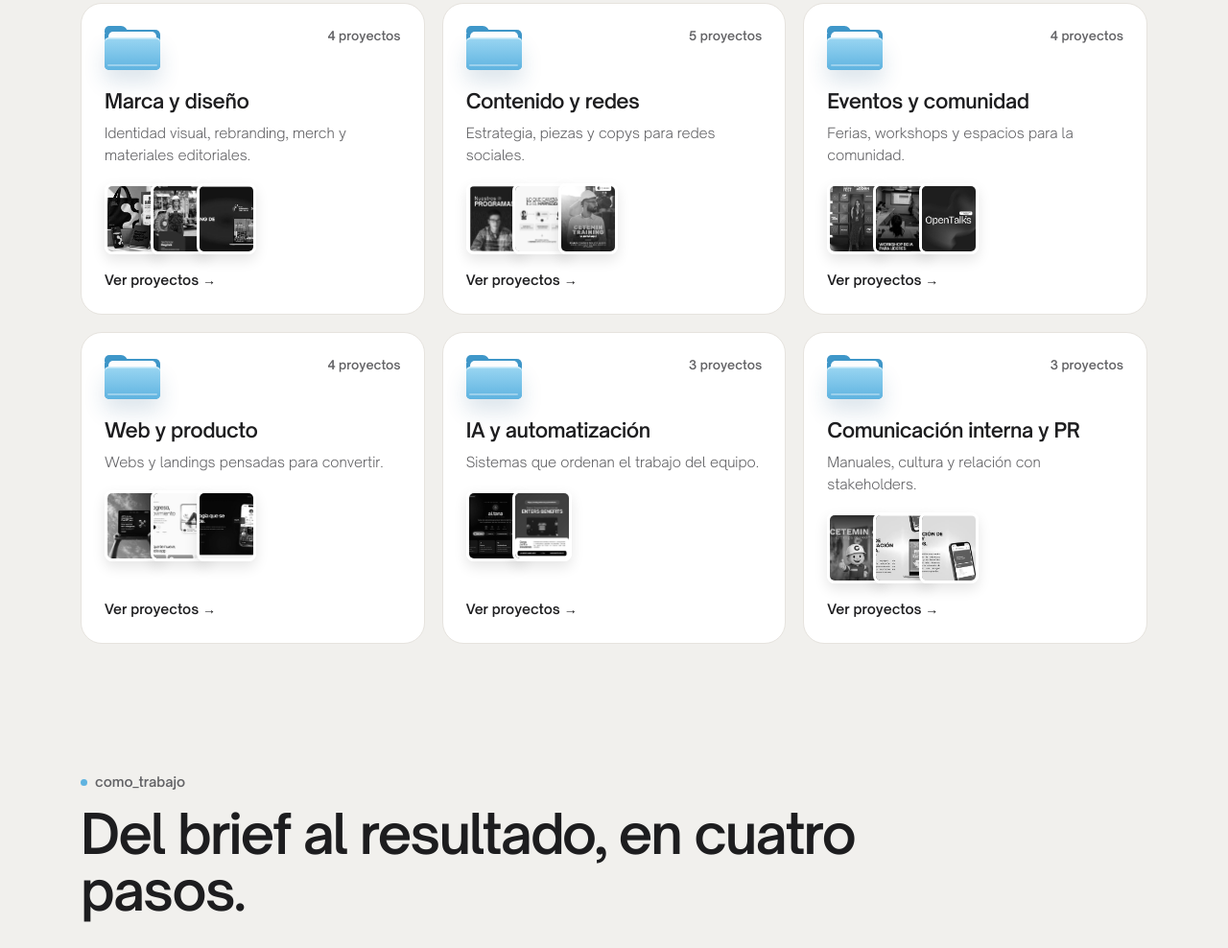
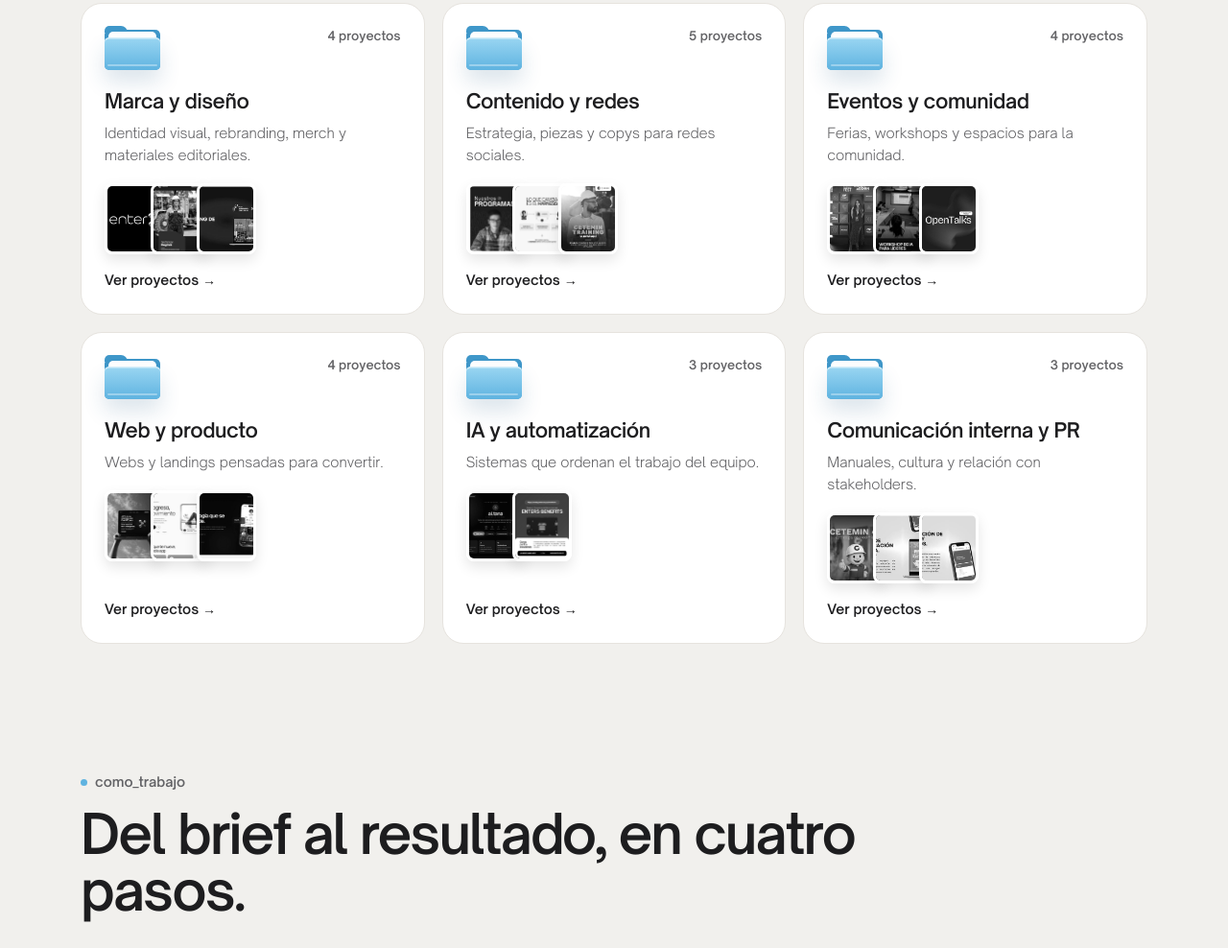
Before and after one commit to naaria/portafolio, a plain HTML site: page index.html in a window 1280 px wide. Shown: the part 2852-3840 px from the top of the page at 96% size. Drawn offline with Linux system fonts and the light colour scheme.

Commit message:
EnterX: logo como portada del proyecto
Co-Authored-By: Claude Opus 5.5 <noreply@anthropic.com>

```diff
--- a/index.html
+++ b/index.html
@@ -499,12 +499,12 @@ const AREAS = [
 
 const P = {
   "enterx": {titulo: "EnterX: una marca para empresas, desde cero", marca: "ENTER", tipo: "Trabajo", anio: "2026",
-    portada: "img/casos/enterx-merch.webp",
+    portada: "img/enterx/logo-portada.webp",
     resumen: "Concepto, identidad, voz de marca, merch y materiales para la unidad B2B de ENTER.",
     reto: "ENTER necesitaba hablarle a empresas con una marca propia, distinta a la de su escuela para estudiantes.",
     hice: ["Concepto, identidad visual y voz de marca.", "Merch: tote bag, tarjetero para celular, libreta «Pensar mejor. Ejecutar mejor.» y flyer.", "Brochures y materiales para cada servicio."],
     res: "Una marca con su propia línea de servicios (workshops, Workshop in Company y Cotiza) y presencia en web, redes y eventos.",
-    imgs: [["img/casos/enterx-merch.webp", "Merch de EnterX"], ["img/servicios/branding-enterx.webp", "Logotipo de EnterX"], ["img/casos/enterx-brochure.webp", "Brochure de EnterX"], ["img/enterx/enter-soluciones.webp", "Banner Enter Soluciones"], ["img/casos/enterx-tote-arte.webp", "Arte del tote para serigrafía"], ["img/casos/enterx-tote.webp", "Tote bag"]]},
+    imgs: [["img/enterx/logo-portada.webp", "Logo de EnterX"], ["img/casos/enterx-merch.webp", "Merch de EnterX"], ["img/servicios/branding-enterx.webp", "Logotipo de EnterX"], ["img/casos/enterx-brochure.webp", "Brochure de EnterX"], ["img/enterx/enter-soluciones.webp", "Banner Enter Soluciones"], ["img/casos/enterx-tote-arte.webp", "Arte del tote para serigrafía"], ["img/casos/enterx-tote.webp", "Tote bag"]]},
   "cetemin": {titulo: "Workbooks de Inglés Técnico para CETEMIN", marca: "EnterX × CETEMIN", tipo: "Trabajo", anio: "2026",
     portada: "img/cetemin/portada-mmp.webp",
     resumen: "Diseño de un producto editorial: ediciones para alumno y docente en dos carreras.",
```
Also changed, not shown: img/enterx/logo-portada.webp (added).
